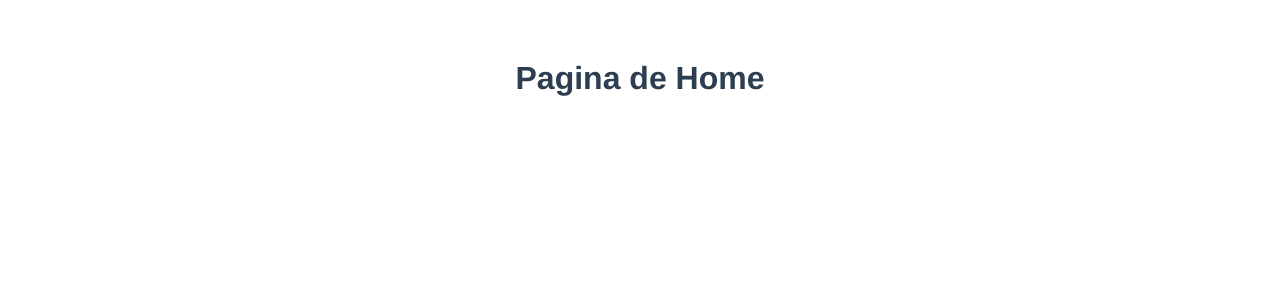
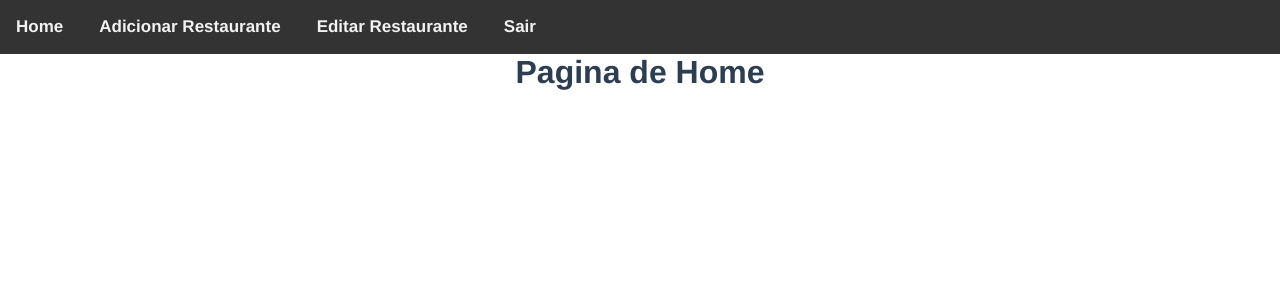
Before and after one commit to AntonioSabino/vue-restaurant-list, a Vue app: page /login in a window 1280 px wide. Shown: the top 300 px of the page. Built offline with nearby package versions, Linux system fonts and the light colour scheme; sample sign-in values are in the browser's storage.

Commit message:
Criaçao do Header

```diff
--- a/src/App.vue
+++ b/src/App.vue
@@ -9,13 +9,18 @@ export default {
 </script>
 
 <style>
+* {
+  box-sizing: border-box;
+  margin: 0;
+  padding: 0;
+}
+
 #app {
   font-family: Avenir, Helvetica, Arial, sans-serif;
   -webkit-font-smoothing: antialiased;
   -moz-osx-font-smoothing: grayscale;
   text-align: center;
   color: #2c3e50;
-  margin-top: 60px;
 }
 
 .logo {
--- /dev/null
+++ b/src/components/HeaderApp.vue
@@ -0,0 +1,38 @@
+<template>
+  <nav class="nav">
+    <a href="#">Home</a>
+    <a href="#">Adicionar Restaurante</a>
+    <a href="#">Editar Restaurante</a>
+    <a href="#">Sair</a>
+  </nav>
+</template>
+
+<script>
+export default {
+  name: "HeaderApp",
+};
+</script>
+
+<style>
+.nav {
+  background: #333;
+  overflow: hidden;
+}
+.nav a {
+  float: left;
+  color: #f2f2f2;
+  padding: 14px 16px;
+  text-align: center;
+  font-size: 17px;
+  font-weight: bold;
+  text-decoration: none;
+  margin-right: 4px;
+  border-top: 3px solid #333;
+  border-bottom: 3px solid #333;
+  border-radius: 4px;
+}
+.nav a:hover {
+  background: #ddd;
+  color: #333;
+}
+</style>
--- a/src/components/HomePage.vue
+++ b/src/components/HomePage.vue
@@ -1,10 +1,15 @@
 <template>
+  <HeaderApp />
   <h1>Pagina de Home</h1>
 </template>
 
 <script>
+import HeaderApp from "./HeaderApp.vue";
 export default {
   name: "HomePage",
+  components: {
+    HeaderApp,
+  },
   mounted() {
     const user = localStorage.getItem("user-info");
     if (!user) {
```
